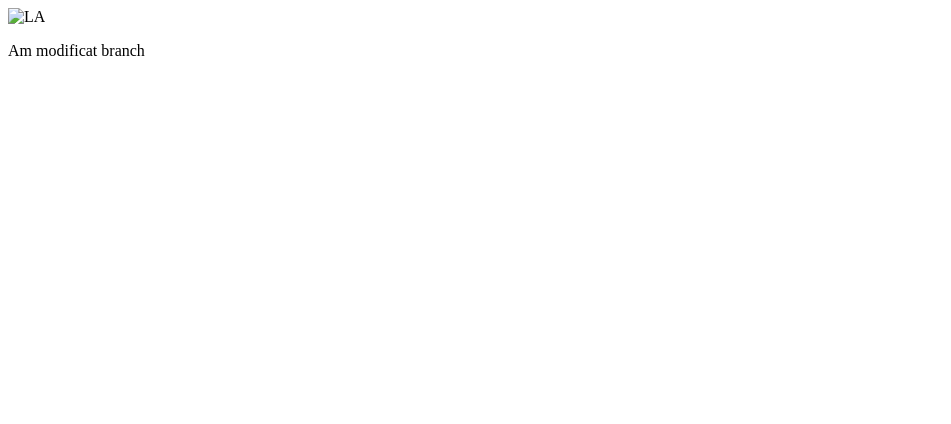
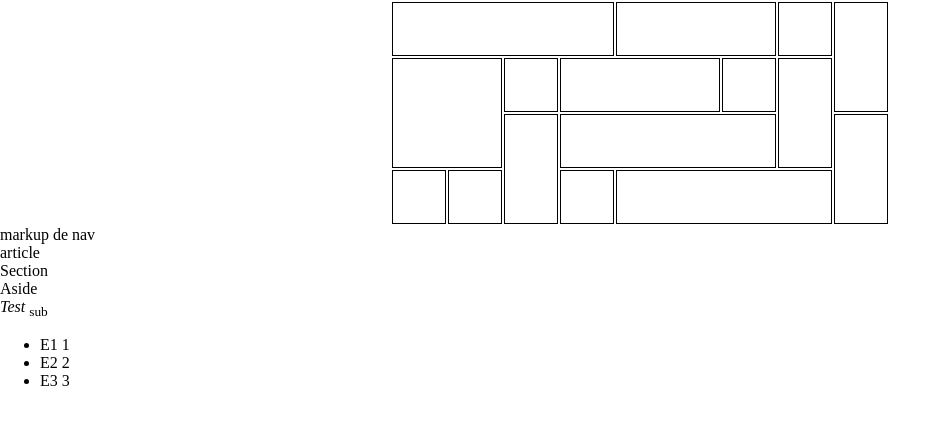
Before and after one commit to marian079/INF25-Davidov-Marian-, a plain HTML site: page index.html in a window 1280 px wide. Shown: the whole page, without its empty margins (0-951 px from the left). Drawn offline with Linux system fonts and the light colour scheme.

Commit message:
laboratorul 2

```diff
--- a/index.html
+++ b/index.html
@@ -1,20 +1,65 @@
 <!DOCTYPE html>
 <html lang="en">
-<meta charset="UTF-8">
-<title>Page Title</title>
-<meta name="viewport" content="width=device-width,initial-scale=1">
-<link rel="stylesheet" href="">
+    <head>
+        <title></title>
+        <meta charset="UTF-8">
+        <meta name="viewport" content="width=device-width, initial-scale=1">
+        <link href="css/style.css" rel="stylesheet">
+    </head>
+    <body>
+        <table>
+    <tr>
+        <td colspan="4"> </td>
+        <td colspan="2"> </td>
+        <td></td>
+        <td rowspan="2"></td>
+    </tr>
+    <tr>
+        <td colspan="2" rowspan="2"></td>
+        <td></td>
+        <td colspan="2"></td>
+        <td></td>
+        <td rowspan="2"></td>
+    </tr>
+    <tr>
+        <td rowspan="2"></td>
+        <td colspan="3"></td>
+        <td rowspan="2"></td>
+    </tr>
+    <tr>
+        <td></td>
+        <td></td>
+        <td></td>
+        <td colspan="3"></td>
+    </tr>
+</table>
+<nav>markup de nav</nav>
+<article>article</article>
+<section>Section</section>
+<aside>Aside</aside>
+<i>Test</i>
+<sub>sub</sub>
+<ul>
+    <li>E1 1</li>
+    <li>E2 2</li>
+    <li>E3 3</li>
+</ul>
 <style>
+    table{
+        width: 500px;
+        margin: auto;
+    }
+    td{
+        border: 1px solid;
+        height: 50px;
+        width: 50px;
+    }
+    body{
+        height: 100%;
+        margin: 0;
+        width: 100%;
+
+    }
 </style>
-<script src=""></script>
-<body>
-
-<img src="img_la.jpg" alt="LA" style="width:100%">
-
-<div class="">
-
- <p>Am modificat branch</p>
-</div>
-
-</body>
+    </body>
 </html>
```
